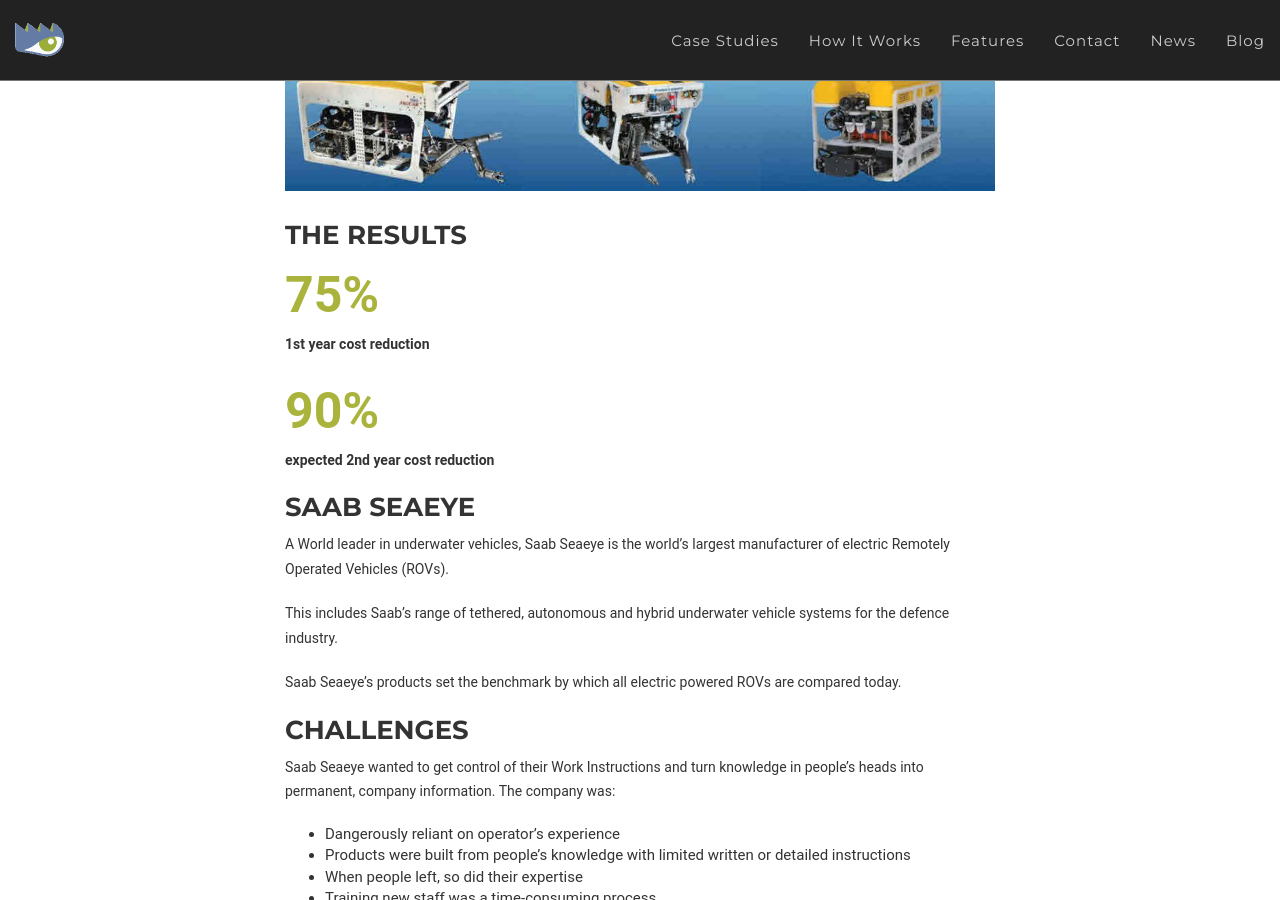
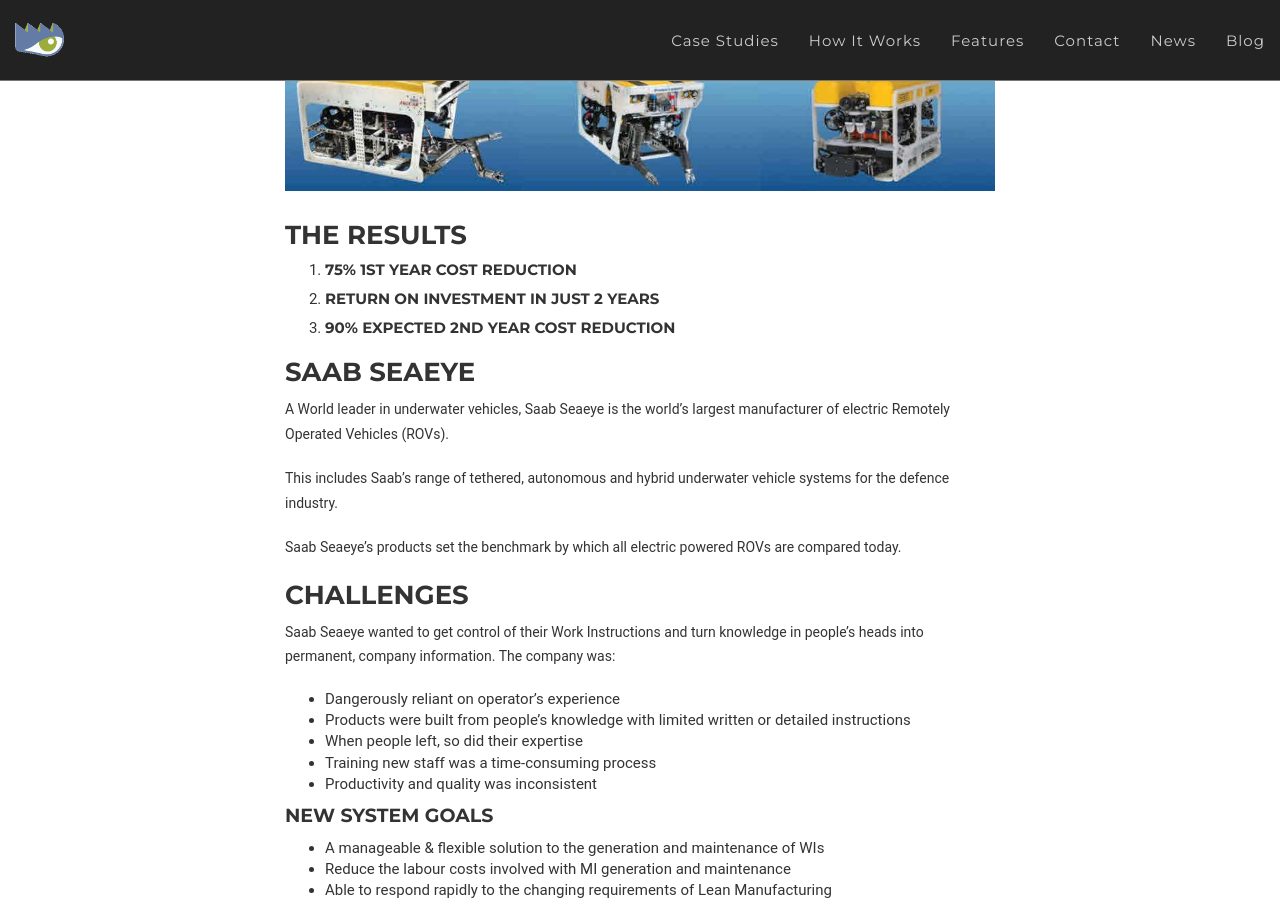
Before and after one commit to ASCNomuda/ascnomuda.github.io, a Jekyll site: the page built from _posts/2017-01-09-saab-seaeye-case-study.md, in a window 1280 px wide and 900 px high, scrolled down 300 px. Built offline with Jekyll 4.4.1, drawn with Linux system fonts in a browser that asks for light colours; some web fonts are replaced.

Commit message:
Add files via upload

```diff
--- a/_posts/2017-01-09-saab-seaeye-case-study.md
+++ b/_posts/2017-01-09-saab-seaeye-case-study.md
@@ -18,11 +18,9 @@ description:
 
 ### The Results
 
-<div class="figure">75%</div>
-<strong>1st year cost reduction</strong>
-
-<div class="figure">90%</div>
-<strong>expected 2nd year cost reduction</strong>
+1. ##### 75% 1st year cost reduction
+2. ##### Return on investment in just 2 years
+3. ##### 90% expected 2nd year cost reduction
 
 ### Saab Seaeye
 
```
